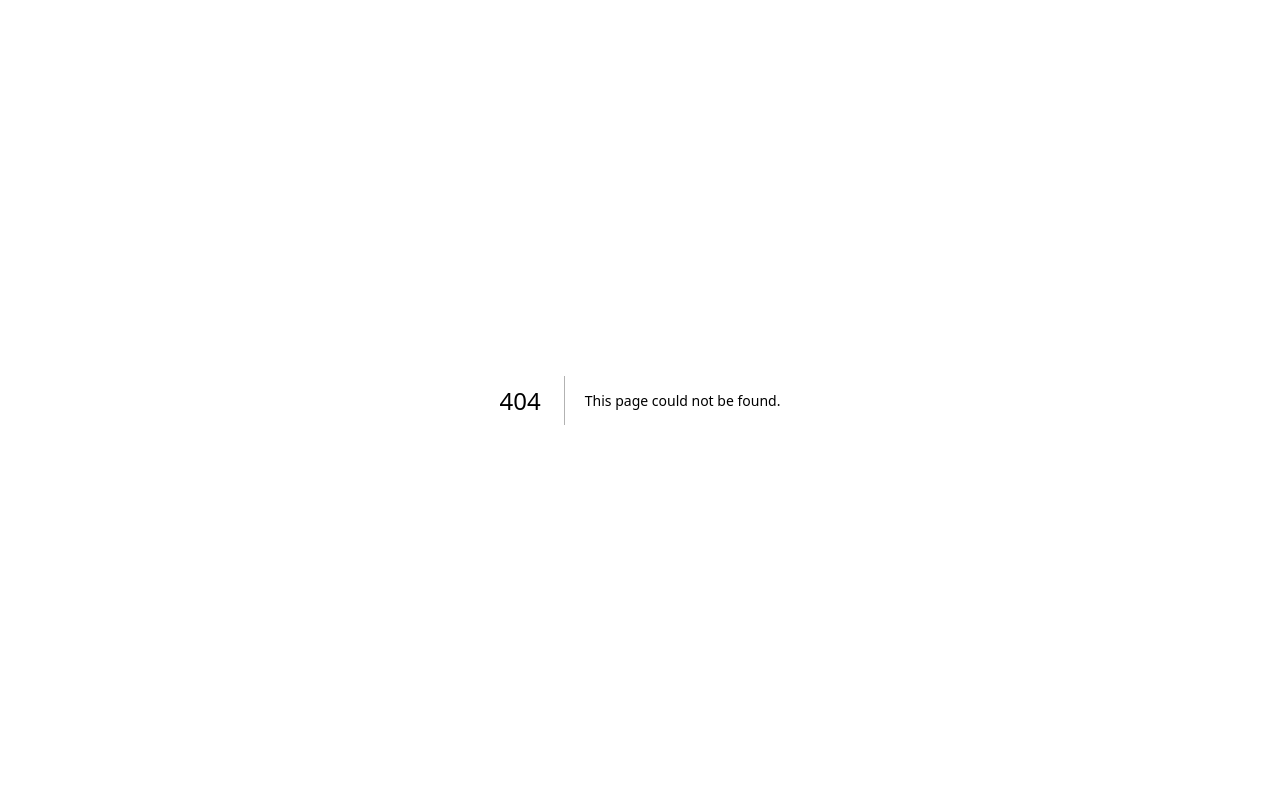
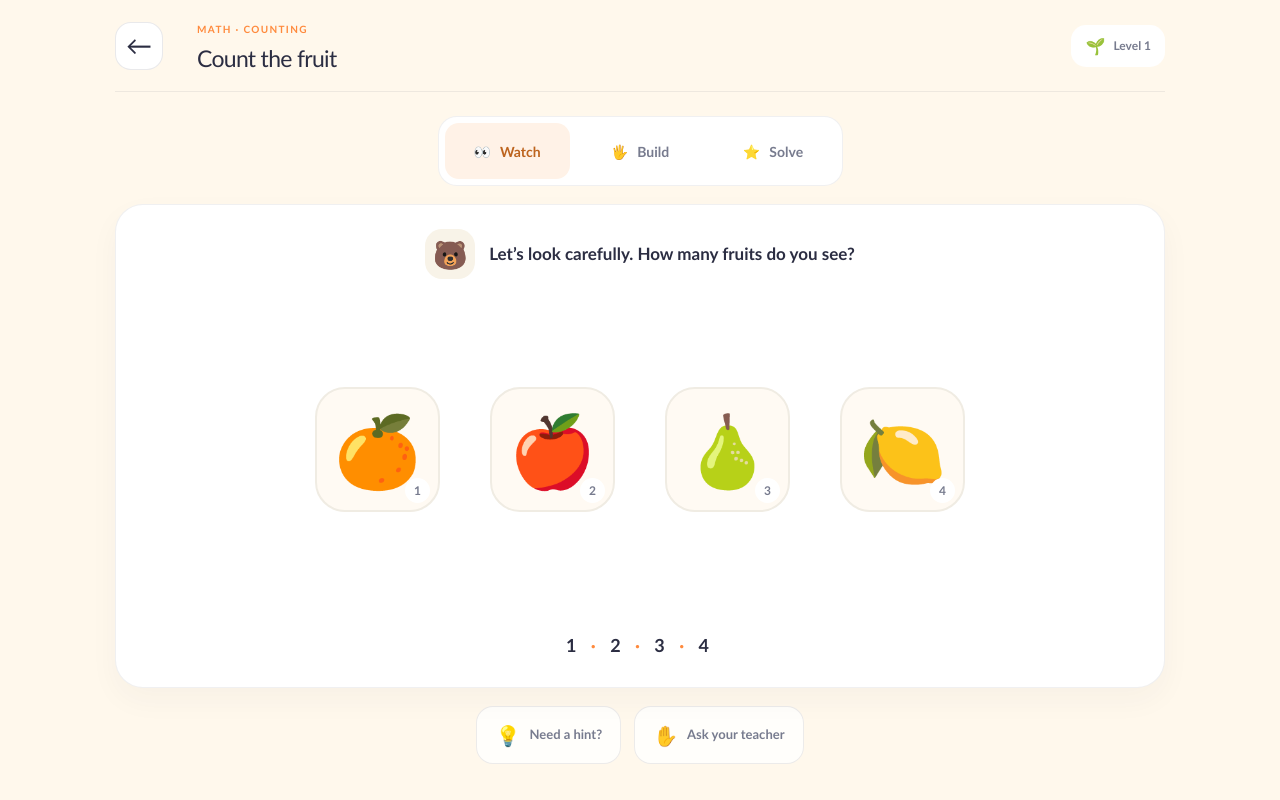
Before and after one commit to Devst12/sikaru, a Next.js app: page /math/counting in a window 1280 px wide. Before the commit this address had no page. Built offline with nearby package versions, Linux system fonts and the light colour scheme.

Commit message:
Add app/math/counting/page.tsx

```diff
--- /dev/null
+++ b/app/math/counting/page.tsx
@@ -0,0 +1,5 @@
+import { CountingActivity } from "../counting-activity";
+
+export default function CountingPage() {
+  return <CountingActivity />;
+}
```
